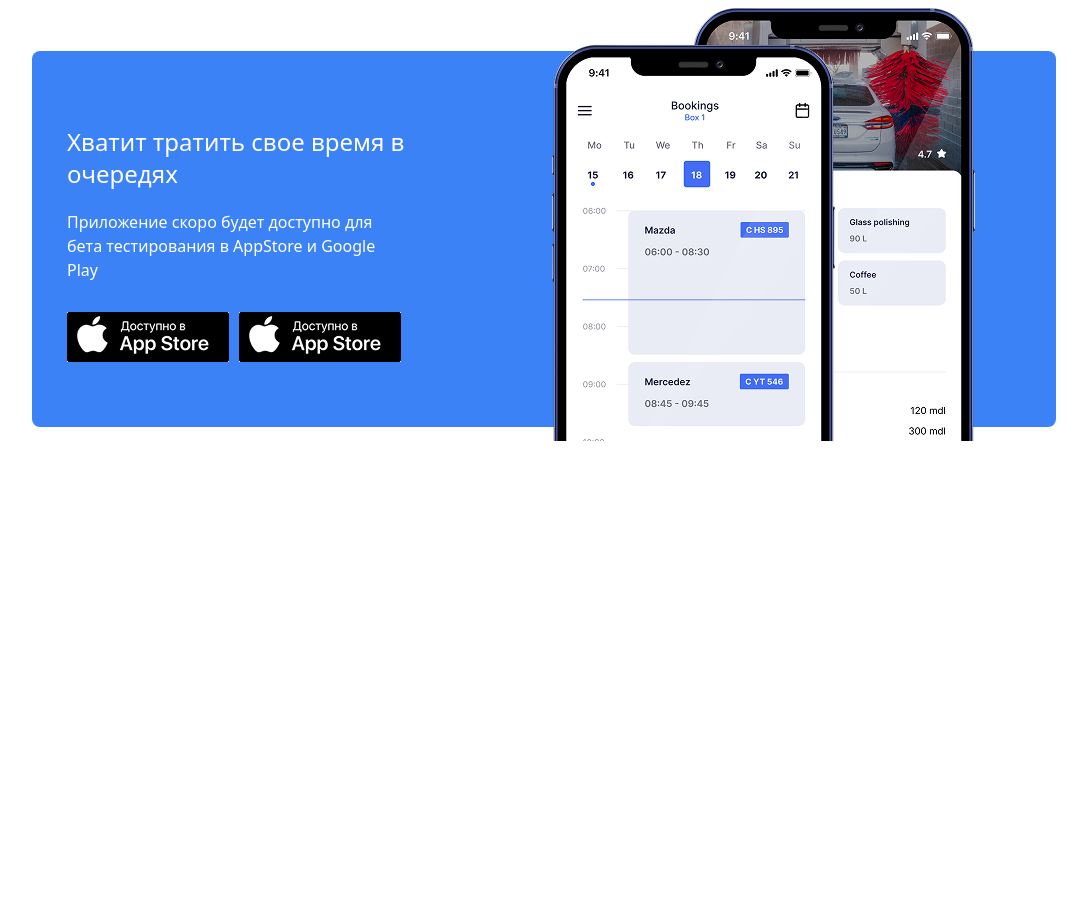
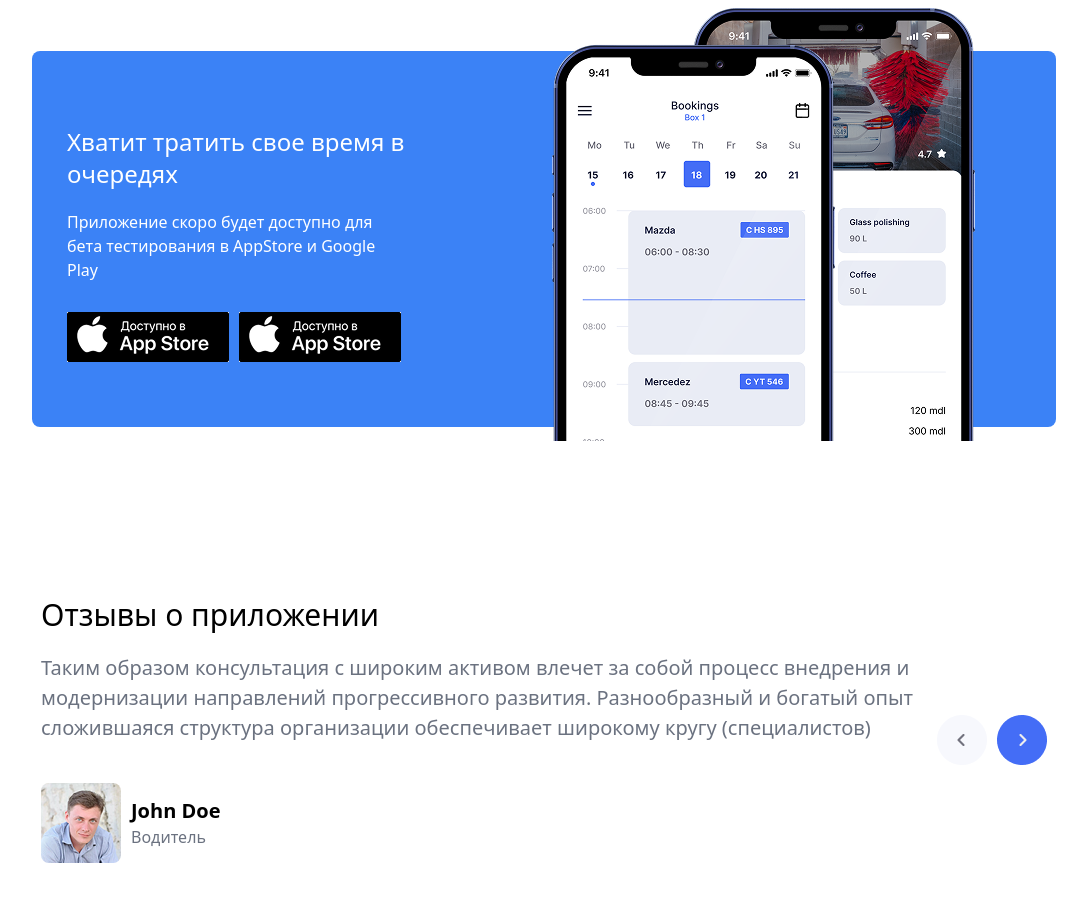
Before and after one commit to SharifzodaUmar/lok, a website: page src/index.html in a window 1280 px wide. Shown: the part 1854-2757 px from the top of the page, without its empty margins (96-1183 px from the left). Before the commit the page ends 2431 px from the top, so only its background shows below. Drawn offline with Linux system fonts and the light colour scheme.

Commit message:
section6

```diff
--- a/src/index.html
+++ b/src/index.html
@@ -204,6 +204,21 @@
                      </nav>
 
 
-
+                    <nav class="flex justify-center items-center flex-wrap">
+                        <div class="w-[90%] sm:w-[70%]">
+                            <h2 class="text-3xl my-[20px]">Отзывы о приложении</h2>
+                            <p class="text-gray-500 text-[20px]">Таким образом консультация с широким активом влечет за собой процесс внедрения и модернизации направлений прогрессивного развития. Разнообразный и богатый опыт сложившаяся структура организации обеспечивает широкому кругу (специалистов)</p>
+                       <div class="flex items-center my-[40px] gap-[10px] sm:">
+                        <img src="./img/image 1458.png" alt="" class="rounded-lg">
+                        <div class="">
+                            <h3 class="text-xl font-bold">John Doe</h3>
+                        <p class="text-gray-500">Водитель</p>
+                        </div>
+                       </div>
+                        </div>
+                        <div class="flex gap-[10px]">
+                            <img src="./img/Group 17.png" alt="">
+                            <img src="./img/Group 18.png" alt="" >
+                        </div>
 </body>
 </html>
```
